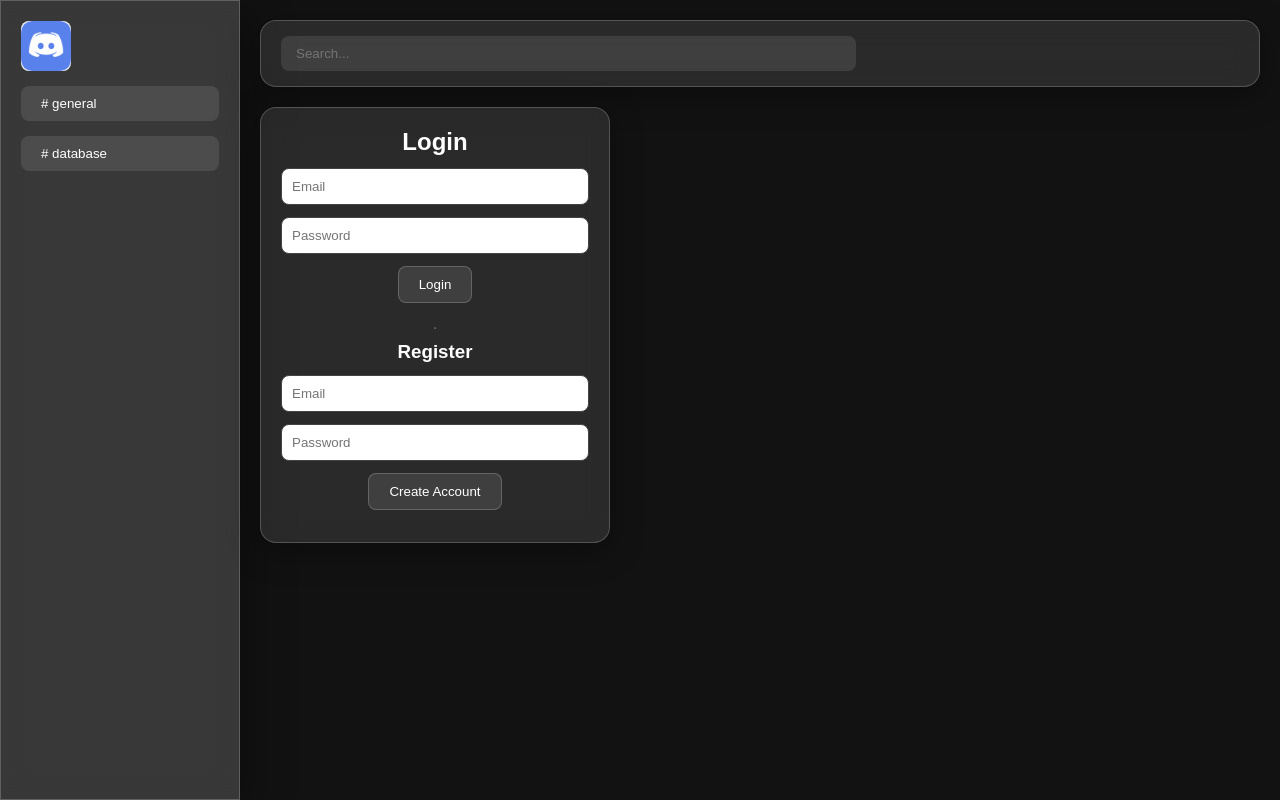
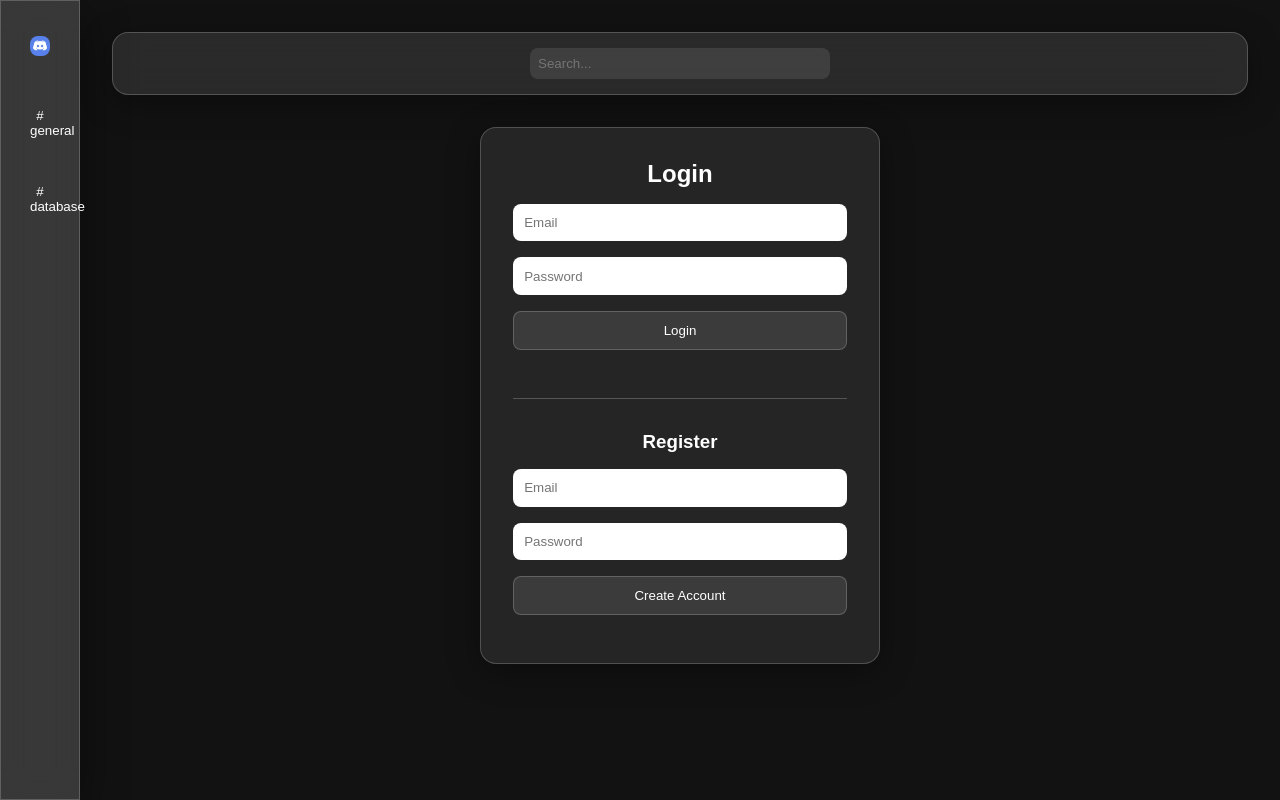
Before and after one commit to discord002/discord002.github.io, a plain HTML site: page index.html in a window 1280 px wide. Drawn offline with Linux system fonts and the light colour scheme.

Commit message:
Update index.html

```diff
--- a/index.html
+++ b/index.html
@@ -15,15 +15,124 @@
   <link rel="icon" type="image/x-icon" href="media/favicon.ico">
 
   <link rel="stylesheet" href="media/css/main.css">
+  <link rel="stylesheet" href="media/css/auth.css">
   <title>Discord002</title>
-    <link rel="stylesheet" href="media/css/auth.css">
+
+  <style>
+    /* Simplified inline styles for demo purposes */
+    body.dark-theme {
+      background: #121212;
+      color: #fff;
+      font-family: Arial, sans-serif;
+      margin: 0;
+      display: flex;
+    }
+
+    .sidebar {
+      width: 80px;
+      background: rgba(30,30,30,0.9);
+      display: flex;
+      flex-direction: column;
+      align-items: center;
+      padding: 1rem 0;
+      gap: 1rem;
+    }
+
+    .sidebar .btn {
+      width: 60px;
+      height: 60px;
+      border: none;
+      background: none;
+      cursor: pointer;
+      color: #fff;
+      text-align: center;
+    }
+
+    .sidebar .btn img {
+      width: 100%;
+      border-radius: 0.5rem;
+    }
+
+    .content {
+      flex: 1;
+      padding: 2rem;
+      display: flex;
+      flex-direction: column;
+      align-items: center;
+    }
+
+    .topbar {
+      width: 100%;
+      margin-bottom: 2rem;
+      display: flex;
+      justify-content: center;
+    }
+
+    .topbar .search {
+      width: 300px;
+      padding: 0.5rem;
+      border-radius: 0.5rem;
+      border: none;
+      outline: none;
+    }
+
+    .auth-box {
+      background: rgba(40,40,40,0.9);
+      padding: 2rem;
+      border-radius: 1rem;
+      width: 100%;
+      max-width: 400px;
+      display: flex;
+      flex-direction: column;
+      gap: 1rem;
+    }
+
+    .auth-box h2, .auth-box h3 {
+      margin: 0;
+      text-align: center;
+    }
+
+    .auth-input {
+      padding: 0.7rem;
+      border-radius: 0.5rem;
+      border: none;
+      outline: none;
+      width: 100%;
+    }
+
+    .btn {
+      padding: 0.7rem;
+      border-radius: 0.5rem;
+      border: none;
+      background: #5865F2;
+      color: #fff;
+      cursor: pointer;
+      transition: background 0.3s;
+    }
+
+    .btn:hover {
+      background: #4752c4;
+    }
+
+    .auth-error {
+      color: #ff4d4d;
+      font-size: 0.9rem;
+      text-align: center;
+    }
+
+    hr {
+      border: none;
+      border-top: 1px solid #555;
+      margin: 1rem 0;
+    }
+  </style>
 </head>
 <body class="dark-theme">
 
   <!-- Sidebar -->
   <aside class="sidebar glass">
-        <button class="btn img-btn" style="width: 50px; height: 50px; padding: 0; border: none; background: none;">
-            <img src="media/icon.png" alt="DISCORD002" style="width: 100%; height: auto; border-radius: 0.5rem;">
+    <button class="btn img-btn">
+      <img src="media/icon.png" alt="DISCORD002">
     </button>
     <button class="btn" data-short="#general"># general</button>
     <button class="btn" data-short="#database"># database</button>
@@ -37,25 +146,20 @@
     </div>
 
     <!-- AUTH UI -->
-        <section class="ui glass auth-box">
+    <section class="auth-box glass">
 
-            <h2 style="text-align:center;">Login</h2>
-
+      <h2>Login</h2>
       <input id="login-email" class="auth-input" type="email" placeholder="Email">
       <input id="login-pass" class="auth-input" type="password" placeholder="Password">
-
       <button class="btn" id="login-btn">Login</button>
-
       <p class="auth-error" id="login-error"></p>
 
-            <hr style="opacity:0.3;">
-            <h3 style="text-align:center;">Register</h3>
+      <hr>
 
+      <h3>Register</h3>
       <input id="reg-email" class="auth-input" type="email" placeholder="Email">
       <input id="reg-pass" class="auth-input" type="password" placeholder="Password">
-
       <button class="btn" id="reg-btn">Create Account</button>
-
       <p class="auth-error" id="reg-error"></p>
 
     </section>
@@ -63,11 +167,10 @@
   </main>
 
   <!-- Firebase SDK -->
-    <script src="https://www.gstatic.com/firebasejs/10.0.0/firebase-app.js"></script>
-    <script src="https://www.gstatic.com/firebasejs/10.0.0/firebase-auth.js"></script>
+  <script type="module">
+    import { initializeApp } from "https://www.gstatic.com/firebasejs/10.0.0/firebase-app.js";
+    import { getAuth, signInWithEmailAndPassword, createUserWithEmailAndPassword } from "https://www.gstatic.com/firebasejs/10.0.0/firebase-auth.js";
 
-    <script>
-        // -------- FIREBASE SETUP --------
     const firebaseConfig = {
       apiKey: "AIzaSyASJwP_n6DcvfACpEla9L8qpMApp1f5_l4",
       authDomain: "discord002-e78f0.firebaseapp.com",
@@ -79,16 +182,16 @@
       measurementId: "G-XEX6W5FSCT"
     };
 
-        const app = firebase.initializeApp(firebaseConfig);
-        const auth = firebase.getAuth(app);
+    const app = initializeApp(firebaseConfig);
+    const auth = getAuth(app);
 
     // -------- LOGIN --------
-        document.getElementById("login-btn").onclick = function () {
+    document.getElementById("login-btn").onclick = () => {
       const email = document.getElementById("login-email").value;
       const pass = document.getElementById("login-pass").value;
       const errorBox = document.getElementById("login-error");
 
-            firebase.signInWithEmailAndPassword(auth, email, pass)
+      signInWithEmailAndPassword(auth, email, pass)
         .then((userCredential) => {
           errorBox.textContent = "";
           alert("Logged in as: " + userCredential.user.email);
@@ -99,12 +202,12 @@
     };
 
     // -------- REGISTER --------
-        document.getElementById("reg-btn").onclick = function () {
+    document.getElementById("reg-btn").onclick = () => {
       const email = document.getElementById("reg-email").value;
       const pass = document.getElementById("reg-pass").value;
       const errorBox = document.getElementById("reg-error");
 
-            firebase.createUserWithEmailAndPassword(auth, email, pass)
+      createUserWithEmailAndPassword(auth, email, pass)
         .then((userCredential) => {
           errorBox.textContent = "";
           alert("Account created: " + userCredential.user.email);
```
Lines whose indentation alone changed are shown as unchanged.
